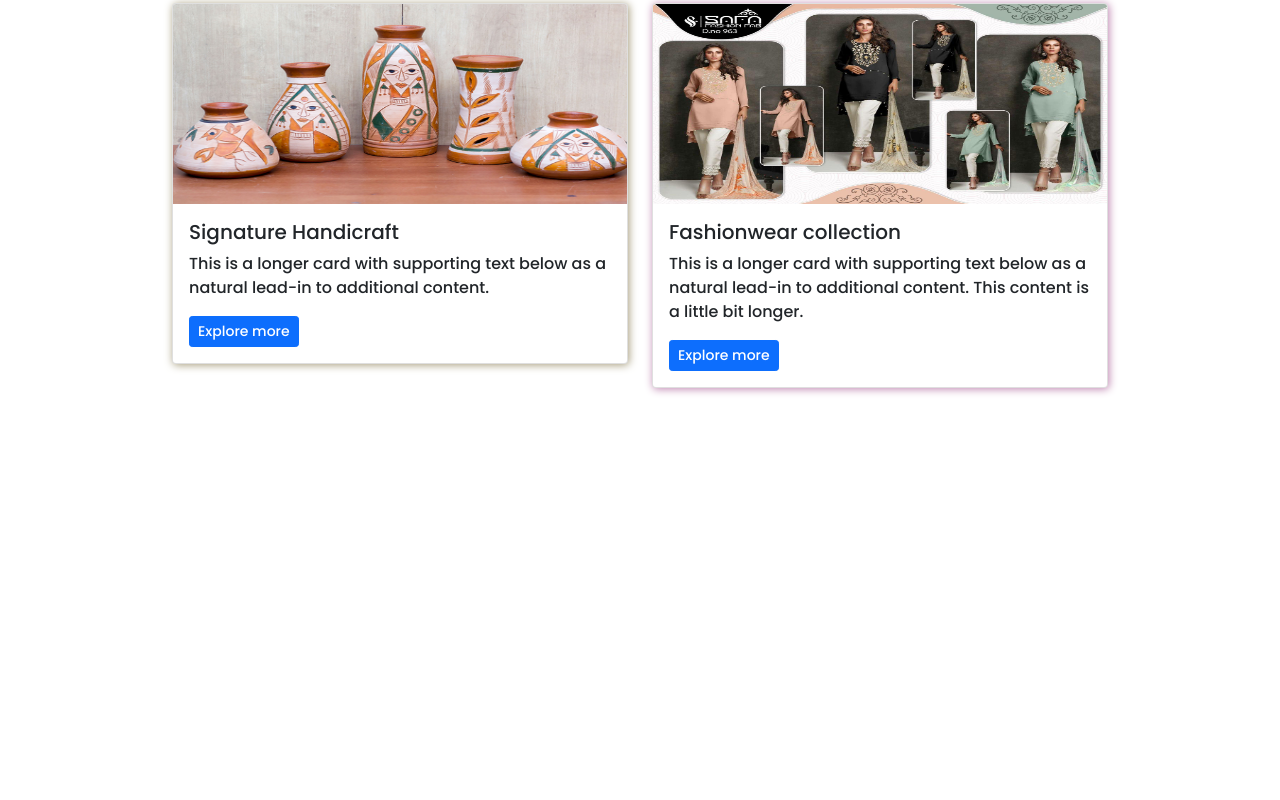
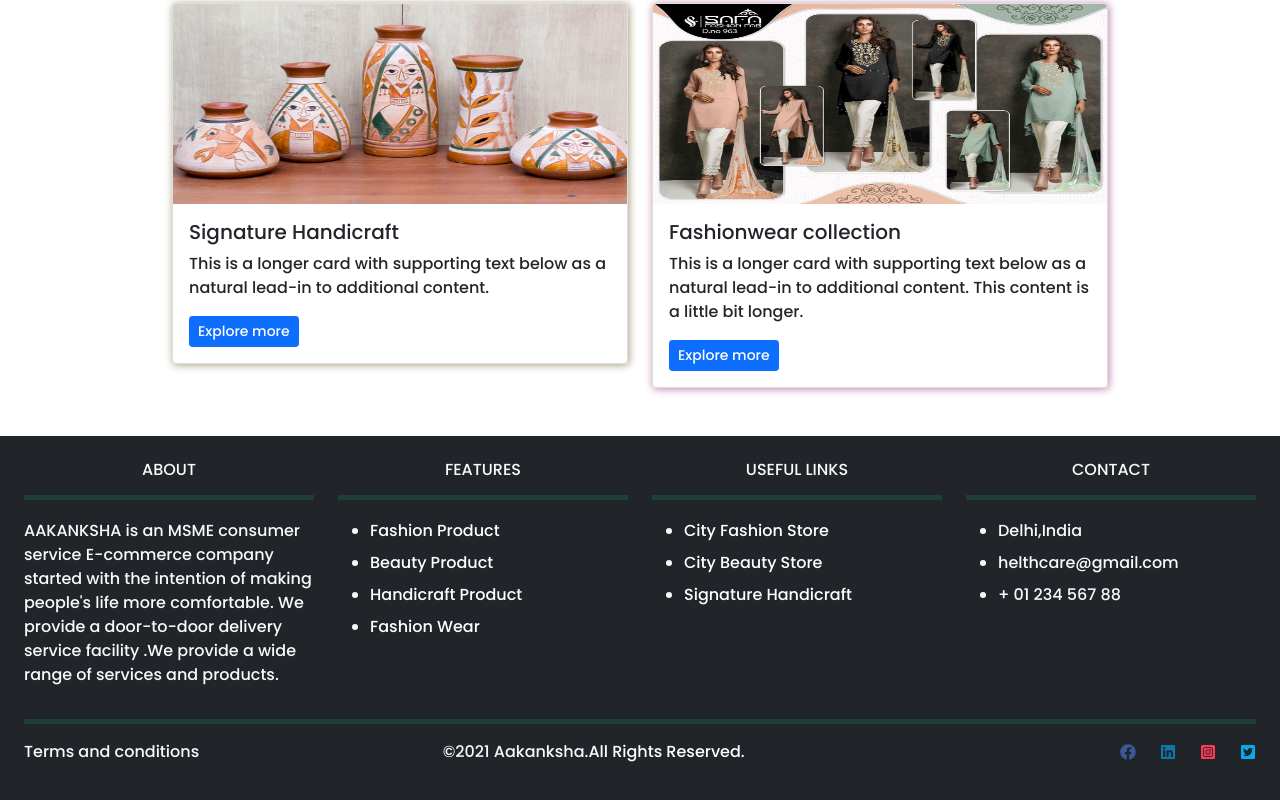
Before and after one commit to SrijanShovit/E-Fashion, a React (Create React App) app: page / in a window 1280 px wide. Shown: the part 896-1696 px from the top of the page. Before the commit the page ends 1406 px from the top, so only its background shows below. Built offline with nearby package versions, Linux system fonts and the light colour scheme.

Commit message:
change footer css

```diff
--- a/src/App.css
+++ b/src/App.css
@@ -28,10 +28,7 @@
 }
 /* <-------------------------Header styling ends-------------------------------> */
 /* <-------------------------Footer styling starts-------------------------------> */
-.footer{
-    position: fixed;
-    bottom:0%;
-}
+
 .footer  a{
   color: #fff !important;
   text-decoration:none !important;
--- a/src/Pages/Home.js
+++ b/src/Pages/Home.js
@@ -10,7 +10,7 @@ const Home = () => {
             <Header/>
             <Banner/>
             <Cards/>
-            {/* <Footer/> */}
+             <Footer/>
         </div>
     )
 }
```
